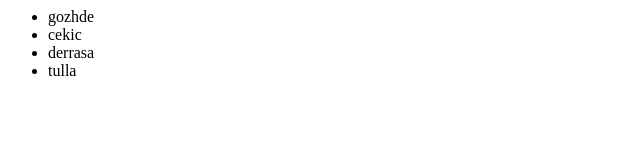
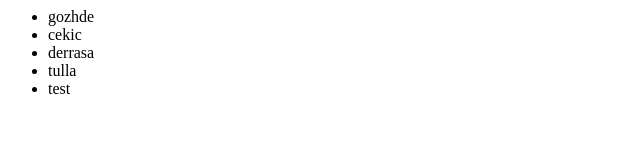
Before and after one commit to gitkoli/newGitTest, a plain HTML site: page index.html in a window 1280 px wide. Shown: the full height of the page, 0-640 px from the left. Drawn offline with Linux system fonts and the light colour scheme.

Commit message:
first commit local

```diff
--- a/index.html
+++ b/index.html
@@ -13,6 +13,10 @@
                 </li>
                 <li>
                     tulla
+					</li>
+				<li>
+                    test
+
                 </li>
             </ul>
         </div>
```
